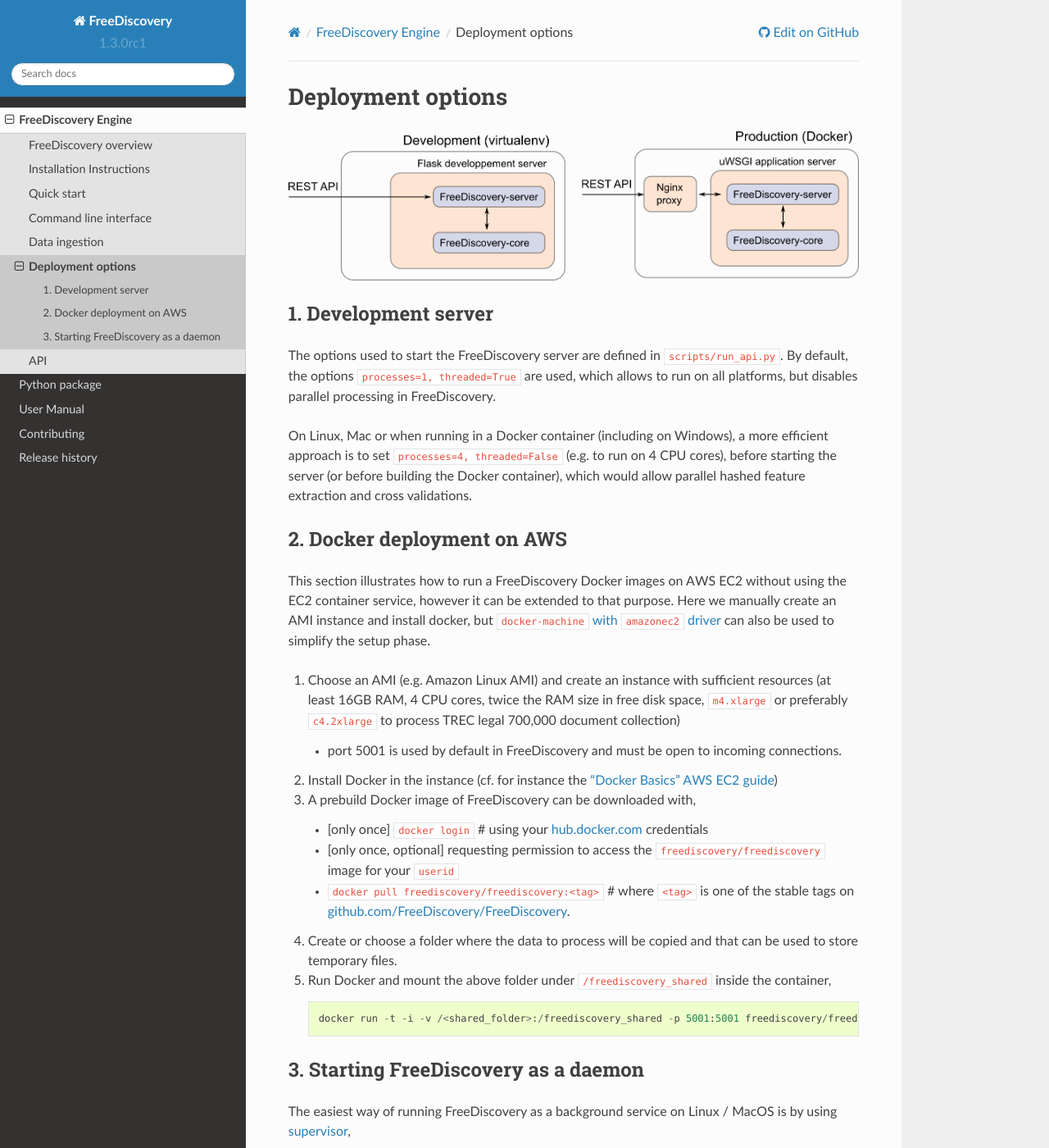
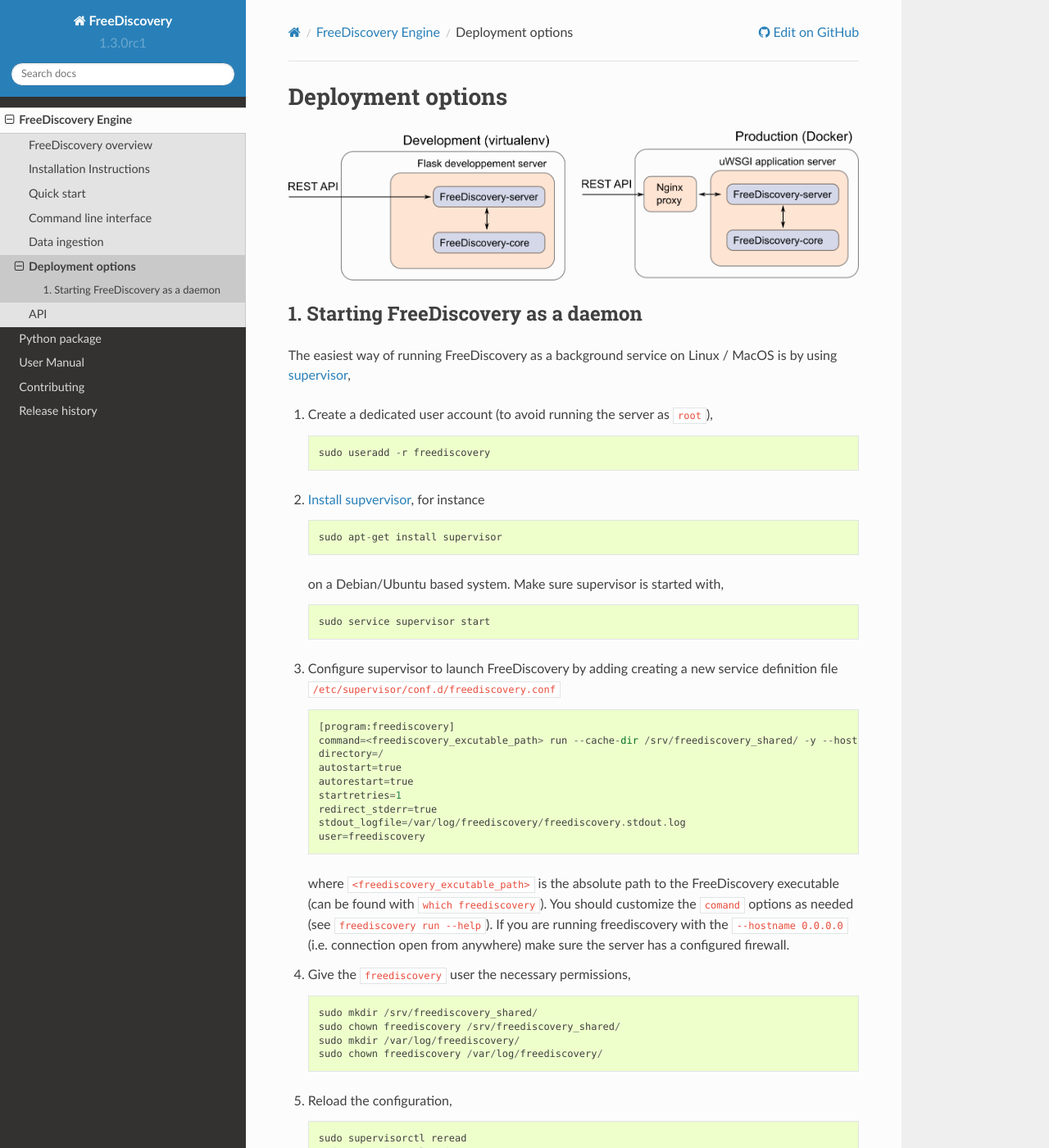
Before and after one commit to FreeDiscovery/FreeDiscovery, a Sphinx documentation site: the page built from doc/engine/deployment.md, in a window 1280 px wide and 1400 px high. Shown: the whole window at 82% size. Built offline with Sphinx 7.4.7 and the Read the Docs theme 2.0.0, drawn with Linux system fonts in a browser that asks for light colours; pages that are not in the unit, such as notebooks, are missing from menus.

Commit message:
DOC remove outdated deployement docs

````diff
--- a/doc/engine/deployment.md
+++ b/doc/engine/deployment.md
@@ -4,31 +4,7 @@
 ![FreeDiscovery deployment](../_static/FreeDiscovery_infra.png)
 
 
-## 1. Development server
-
-The options used to start the FreeDiscovery server are defined in `scripts/run_api.py`. By default, the options `processes=1, threaded=True` are used, which allows to run on all platforms, but disables parallel processing in FreeDiscovery.
-
-On Linux, Mac or when running in a Docker container (including on Windows), a more efficient approach is to set `processes=4, threaded=False` (e.g. to run on 4 CPU cores), before starting the server (or before building the Docker container), which would allow parallel hashed feature extraction and cross validations.
-
-## 2. Docker deployment on AWS
-
-This section illustrates how to run a FreeDiscovery Docker images on AWS EC2 without using the EC2 container service, however it can be extended to that purpose. Here we manually create an AMI instance and install docker, but [`docker-machine` with `amazonec2` driver](https://docs.docker.com/machine/drivers/aws/) can also be used to simplify the setup phase.
-
- 1. Choose an AMI (e.g. Amazon Linux AMI) and create an instance with sufficient resources (at least 16GB RAM, 4 CPU cores, twice the RAM size in free disk space, `m4.xlarge` or preferably `c4.2xlarge` to process TREC legal 700,000 document collection)
-    * port 5001 is used by default in FreeDiscovery and must be open to incoming connections.
- 2. Install Docker in the instance (cf. for instance the ["Docker Basics" AWS EC2 guide](https://docs.aws.amazon.com/AmazonECS/latest/developerguide/docker-basics.html#install_docker))
- 3. A prebuild Docker image of FreeDiscovery can be downloaded with,
-    * [only once] `docker login`  # using your [hub.docker.com](https://hub.docker.com) credentials
-    * [only once, optional] requesting permission to access the `freediscovery/freediscovery` image for your `userid`
-    * `docker pull freediscovery/freediscovery:<tag>` # where `<tag>` is one of the stable tags on [github.com/FreeDiscovery/FreeDiscovery](http://github.com/FreeDiscovery/FreeDiscovery).
-
- 3. Create or choose a folder where the data to process will be copied and that can be used to store temporary files.
- 4. Run Docker and mount the above folder under `/freediscovery_shared` inside the container,
-    ```
-    docker run -t -i -v /<shared_folder>:/freediscovery_shared -p 5001:5001 freediscovery/freediscovery
-    ```
-
-## 3. Starting FreeDiscovery as a daemon
+## 1. Starting FreeDiscovery as a daemon
 
 The easiest way of running FreeDiscovery as a background service on Linux / MacOS is by using [supervisor](http://supervisord.org/index.html),
 
````
